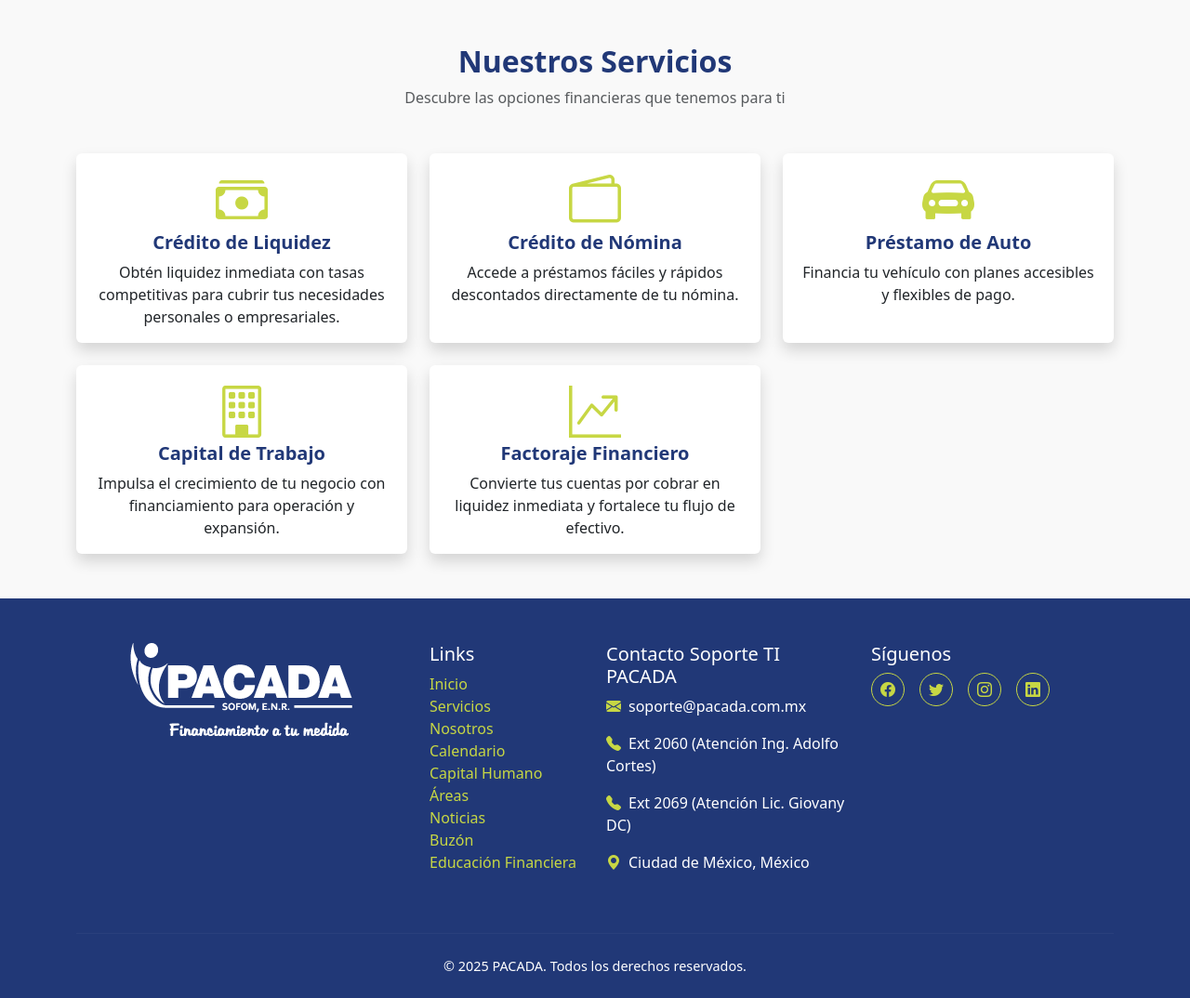
After one commit to giovanydc/INTRANETPKD, a PHP site: page /servicios.php in a window 1280 px wide. The commit adds this page. Shown: the part 781-1855 px from the top of the page at 93% size. Run offline with PHP 8.4, Linux system fonts and the light colour scheme; the visitor is signed in with stand-in values (Sample User, id 1).

Commit message:
Cambios en Footer, se agrega pagina Servicios

```diff
--- /dev/null
+++ b/servicios.php
@@ -0,0 +1,244 @@
+<?php
+session_start();
+if (empty($_SESSION['user_id'])) {
+    header('Location: index.php');
+    exit;
+}
+?>
+<!doctype html>
+<html lang="es">
+<head>
+  <meta charset="utf-8">
+  <meta name="viewport" content="width=device-width,initial-scale=1">
+  <title>INTRANET | PACADA</title>
+
+  <link href="https://cdn.jsdelivr.net/npm/bootstrap@5.3.3/dist/css/bootstrap.min.css" rel="stylesheet">
+  <link href="https://cdn.jsdelivr.net/npm/bootstrap-icons@1.11.1/font/bootstrap-icons.css" rel="stylesheet">
+  <link rel="stylesheet" href="css/indexusuarios.css">
+</head>
+
+<body>
+<header>
+<!-- HTML -->
+ <!-- FRANJA AZUL -->
+<!-- NAV FIJO -->
+<div class="navegadorflot">
+  <div class="franja-azul"></div>
+
+  <div class="logo-container d-flex align-items-center justify-content-between px-3">
+      <img class="logopacada" src="img/Logo Pacada.png" alt="Logo Pacada">
+      <div class="divsesion">
+        <span class="navbar-text text-black">
+          Hola de nuevo <strong><?= htmlspecialchars($_SESSION['username']) ?></strong> |
+          <a href="logout.php" class="text-black text-decoration-underline">Cerrar sesión</a>
+        </span>
+      </div>
+  </div>
+
+  <div class="franja-azul2"></div>
+
+  <nav class="navbar navbar-expand-lg navbar-dark navbar-pkd">
+    <div class="container-fluid">
+      <a class="navbar-brand fw-bold" href="#">INTRANET | PACADA</a>
+      <button class="navbar-toggler" type="button" data-bs-toggle="collapse" data-bs-target="#navbarPKD">
+        <span class="navbar-toggler-icon"></span>
+      </button>
+      <div class="collapse navbar-collapse" id="navbarPKD">
+        <ul class="navbar-nav me-auto mb-2 mb-lg-0">
+          <li class="nav-item"><a class="nav-link" href="iniciopkd.php">Inicio</a></li>
+          <li class="nav-item"><a class="nav-link" href="nosotros.php">Nosotros</a></li>
+          <li class="nav-item"><a class="nav-link active" href="#">Servicios</a></li>
+          <li class="nav-item"><a class="nav-link" href="#">Calendario</a></li>
+          <li class="nav-item"><a class="nav-link" href="#">Capital Humano</a></li>
+          <li class="nav-item"><a class="nav-link" href="#">Areas</a></li>
+          <li class="nav-item"><a class="nav-link" href="#">Noticias</a></li>
+          <li class="nav-item"><a class="nav-link" href="#">Buzón</a></li>
+          <li class="nav-item"><a class="nav-link" href="#">Educación Financiera</a></li>
+        </ul>
+      </div>
+    </div>
+  </nav>
+
+  <div class="franja-azul"></div>
+</div>
+</header>
+
+<main>
+<!-- HERO CON VIDEO Y GRADIENTE ANIMADO -->
+<section class="hero position-relative d-flex align-items-center text-center text-white" style="min-height: 80vh; overflow: hidden;">
+
+  <!-- Video de fondo -->
+  <video autoplay muted loop playsinline class="position-absolute w-100 h-100" style="object-fit: cover; top:0; left:0; z-index:-2;">
+    <source src="INTRANETPKD/video/finance.mp4" type="video/mp4">
+    Tu navegador no soporta videos en HTML5.
+  </video>
+
+  <!-- Overlay con gradiente animado -->
+  <div class="overlay position-absolute w-100 h-100" style="top:0; left:0; z-index:-1;"></div>
+
+  <!-- Contenido hero -->
+  <div class="container position-relative" style="z-index:1;">
+    <h1 class="fw-bold display-4" style="color: #C7D744;">SERVICIOS FINANCIEROS</h1>
+    <p class="lead mt-3 mb-4" style="max-width: 700px; margin: auto;">
+      Impulsa tu crecimiento con soluciones financieras modernas, rápidas y seguras.
+      Descubre cómo nuestros productos se adaptan a tus necesidades personales y empresariales.
+    </p>
+    <a href="#servicios" class="btn btn-lg fw-bold" style="background:#C7D744; color:#213877; border:none;">
+      Conoce más
+    </a>
+  </div>
+</section>
+
+<!-- ESTILOS EXTRA -->
+<style>
+  /* Gradiente animado */
+  .hero .overlay {
+    background: linear-gradient(-45deg, rgba(33,56,119,0.8), rgba(199,215,68,0.5), rgba(33,56,119,0.8));
+    background-size: 400% 400%;
+    animation: gradientMove 12s ease infinite;
+  }
+
+  @keyframes gradientMove {
+    0% { background-position: 0% 50%; }
+    50% { background-position: 100% 50%; }
+    100% { background-position: 0% 50%; }
+  }
+</style>
+
+
+<!-- SERVICIOS -->
+<section class="py-5" style="background-color: #f9f9f9;">
+  <div class="container">
+    <div class="text-center mb-5">
+      <h2 class="fw-bold" style="color:#213877;">Nuestros Servicios</h2>
+      <p class="text-muted">Descubre las opciones financieras que tenemos para ti</p>
+    </div>
+
+    <div class="row g-4">
+      <!-- Crédito de Liquidez -->
+      <div class="col-md-4 col-sm-6">
+        <div class="card h-100 text-center shadow border-0">
+          <div class="card-body">
+            <i class="bi bi-cash-stack display-4 mb-3" style="color:#C7D744;"></i>
+            <h5 class="card-title fw-bold" style="color:#213877;">Crédito de Liquidez</h5>
+            <p class="card-text">Obtén liquidez inmediata con tasas competitivas para cubrir tus necesidades personales o empresariales.</p>
+          </div>
+        </div>
+      </div>
+
+      <!-- Crédito de Nómina -->
+      <div class="col-md-4 col-sm-6">
+        <div class="card h-100 text-center shadow border-0">
+          <div class="card-body">
+            <i class="bi bi-wallet2 display-4 mb-3" style="color:#C7D744;"></i>
+            <h5 class="card-title fw-bold" style="color:#213877;">Crédito de Nómina</h5>
+            <p class="card-text">Accede a préstamos fáciles y rápidos descontados directamente de tu nómina.</p>
+          </div>
+        </div>
+      </div>
+
+      <!-- Préstamo de Auto -->
+      <div class="col-md-4 col-sm-6">
+        <div class="card h-100 text-center shadow border-0">
+          <div class="card-body">
+            <i class="bi bi-car-front-fill display-4 mb-3" style="color:#C7D744;"></i>
+            <h5 class="card-title fw-bold" style="color:#213877;">Préstamo de Auto</h5>
+            <p class="card-text">Financia tu vehículo con planes accesibles y flexibles de pago.</p>
+          </div>
+        </div>
+      </div>
+
+      <!-- Capital de Trabajo -->
+      <div class="col-md-4 col-sm-6">
+        <div class="card h-100 text-center shadow border-0">
+          <div class="card-body">
+            <i class="bi bi-building display-4 mb-3" style="color:#C7D744;"></i>
+            <h5 class="card-title fw-bold" style="color:#213877;">Capital de Trabajo</h5>
+            <p class="card-text">Impulsa el crecimiento de tu negocio con financiamiento para operación y expansión.</p>
+          </div>
+        </div>
+      </div>
+
+      <!-- Factoraje Financiero -->
+      <div class="col-md-4 col-sm-6">
+        <div class="card h-100 text-center shadow border-0">
+          <div class="card-body">
+            <i class="bi bi-graph-up-arrow display-4 mb-3" style="color:#C7D744;"></i>
+            <h5 class="card-title fw-bold" style="color:#213877;">Factoraje Financiero</h5>
+            <p class="card-text">Convierte tus cuentas por cobrar en liquidez inmediata y fortalece tu flujo de efectivo.</p>
+          </div>
+        </div>
+      </div>
+    </div>
+  </div>
+</section>
+
+</main>
+
+<!-- FOOTER MODERNO CON COLORES CORPORATIVOS - ESTILOS SEPARADOS -->
+<footer class="footer">
+  <div class="container">
+    <div class="row">
+      <!-- Logo y descripción -->
+    <div class="col-md-4 mb-4 text-center">
+  <img src="img/Logo Pacada blanco.png" alt="" class="img-fluid d-block mx-auto">
+</div>
+
+  <div class="col-md-2 mb-4">
+  <h5 class="footer-title">Links</h5>
+  <div class="row row-cols-2 row-cols-md-1">
+    <div class="col"><a href="#" class="footer-link">Inicio</a></div>
+    <div class="col"><a href="#" class="footer-link">Servicios</a></div>
+    <div class="col"><a href="#" class="footer-link">Nosotros</a></div>
+    <div class="col"><a href="#" class="footer-link">Calendario</a></div>
+    <div class="col"><a href="#" class="footer-link">Capital Humano</a></div>
+    <div class="col"><a href="#" class="footer-link">Áreas</a></div>
+    <div class="col"><a href="#" class="footer-link">Noticias</a></div>
+    <div class="col"><a href="#" class="footer-link">Buzón</a></div>
+    <div class="col"><a href="#" class="footer-link">Educación Financiera</a></div>
+  </div>
+</div>
+
+
+      <!-- Contacto -->
+      <div class="col-md-3 mb-4">
+        <h5 class="footer-title">Contacto Soporte TI PACADA</h5>
+        <p class="footer-contact"><i class="bi bi-envelope-fill icon"></i>soporte@pacada.com.mx</p>
+        <p class="footer-contact"><i class="bi bi-telephone-fill icon"></i>Ext 2060 (Atención Ing. Adolfo Cortes)</p>
+        <p class="footer-contact"><i class="bi bi-telephone-fill icon"></i>Ext 2069 (Atención Lic. Giovany DC)</p>
+        <p class="footer-contact"><i class="bi bi-geo-alt-fill icon"></i>Ciudad de México, México</p>
+      </div>
+
+      <!-- Redes sociales -->
+      <div class="col-md-3 mb-4">
+        <h5 class="footer-title">Síguenos</h5>
+        <div class="d-flex gap-3 mt-2">
+          <a href="#" class="social-btn"><i class="bi bi-facebook"></i></a>
+          <a href="#" class="social-btn"><i class="bi bi-twitter"></i></a>
+          <a href="#" class="social-btn"><i class="bi bi-instagram"></i></a>
+          <a href="#" class="social-btn"><i class="bi bi-linkedin"></i></a>
+        </div>
+      </div>
+    </div>
+
+    <hr class="footer-hr">
+
+    <!-- Copyright -->
+    <div class="text-center">
+      <p class="footer-copy">&copy; 2025 PACADA. Todos los derechos reservados.</p>
+    </div>
+  </div>
+</footer>
+<!-- Script para detener el video al cerrar el modal -->
+<script>
+  const videoModal = document.getElementById('videoModal');
+  const video = document.getElementById('videoNosotros');
+
+  videoModal.addEventListener('hidden.bs.modal', () => {
+    video.pause();        // Pausa el video
+    video.currentTime = 0; // Reinicia al inicio
+  });
+</script>
+<script src="https://cdn.jsdelivr.net/npm/bootstrap@5.3.3/dist/js/bootstrap.bundle.min.js"></script>
+</body>
+</html>
```
Also changed, not shown: iniciopkd.php (+24 -19 lines), nosotros.php (+24 -19 lines), img/servicios.jpg (added), 1 other file.
